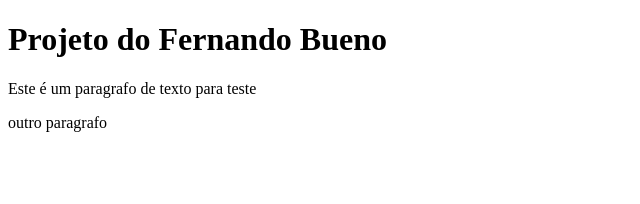
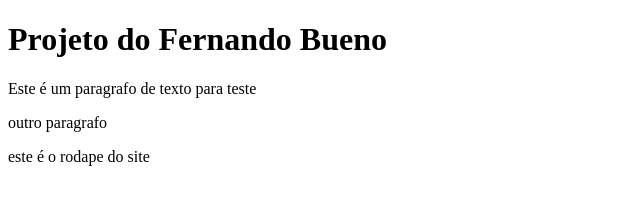
Before and after one commit to buenexx/curso-git, a plain HTML site: page index.html in a window 1280 px wide. Shown: the whole page, without its empty margins (0-640 px from the left). Drawn offline with Linux system fonts and the light colour scheme.

Commit message:
foi adicionado o rodape

```diff
--- a/index.html
+++ b/index.html
@@ -7,5 +7,6 @@
 	<h1>Projeto do Fernando Bueno</h1>
 	<p>Este é um paragrafo de texto para teste</p>
 	<p>outro paragrafo</p>
+	<footer>este é o rodape do site</footer>
 </body>
 </html>
```
